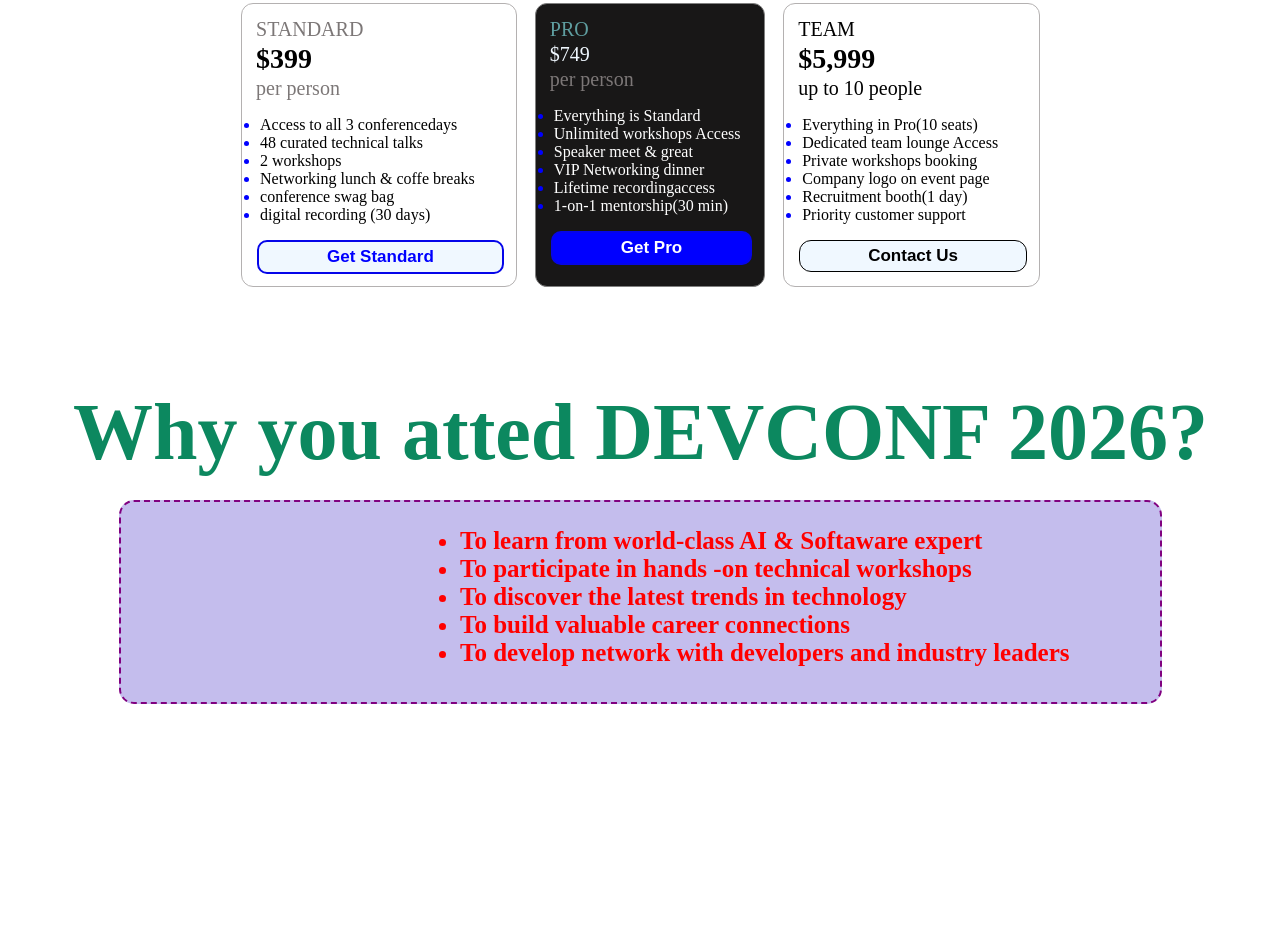
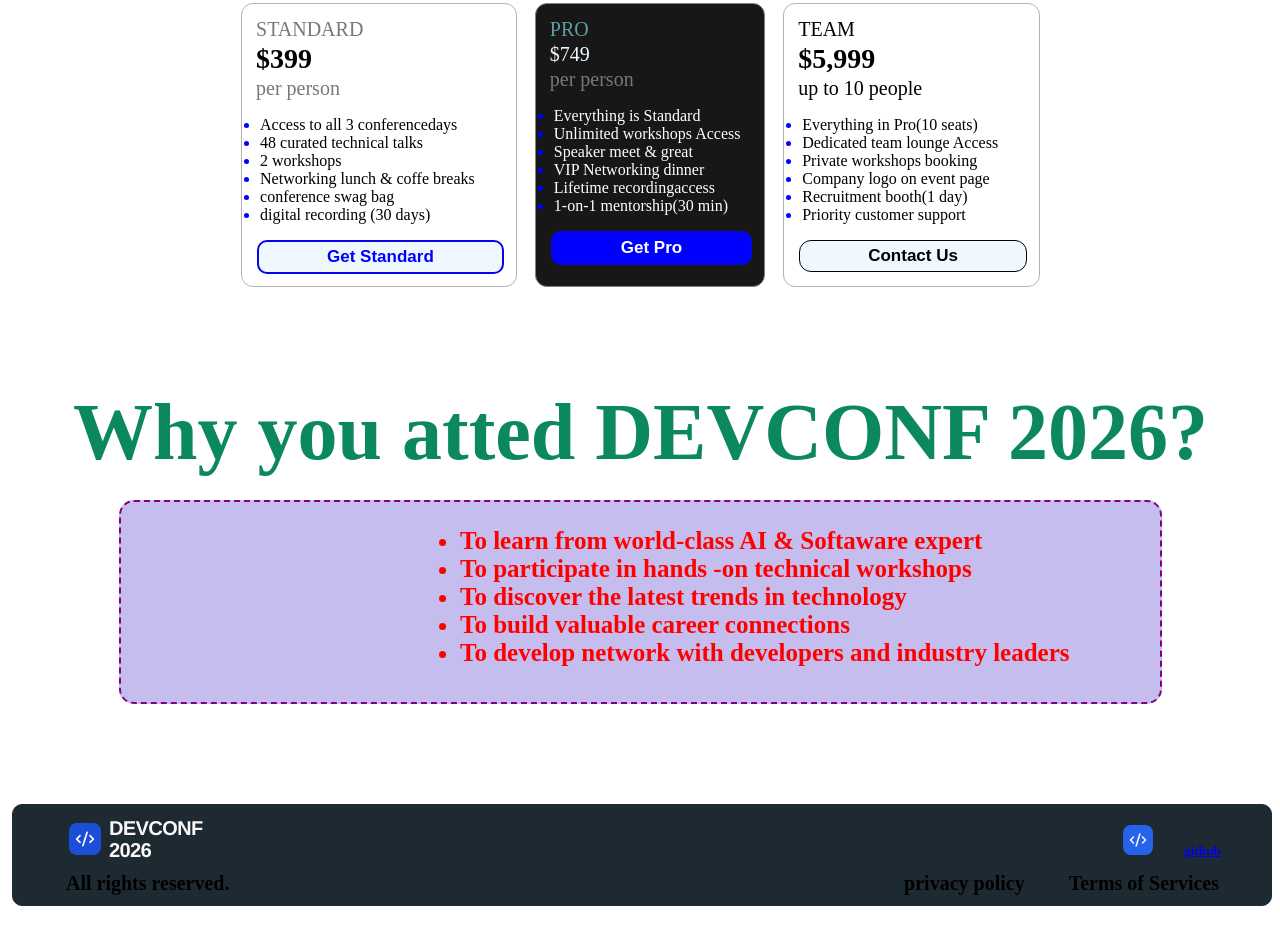
Before and after one commit to johirmia744-sys/project, a plain HTML site: page index.html in a window 1280 px wide. Shown: the part 2169-3097 px from the top of the page. Before the commit the page ends 2895 px from the top, so only its background shows below. Drawn offline with Linux system fonts and the light colour scheme.

Commit message:
fotter section

```diff
--- a/design.css
+++ b/design.css
@@ -241,3 +241,39 @@ background-color:#c4bded;
     text-align: center;
     color:rgb(12, 136, 95);
 }
+.logo,.fb,.ls{
+    display: flex;
+    justify-content: space-between;
+}
+.ft{
+    margin-top: 100px;
+    background-color: #1E2A32;
+    border:1px solid #1E2A32;
+    border-radius: 10px;
+    height: 100px;
+}
+.logo,.social{
+    margin-top: 8px;
+    margin-left: 50px;
+    margin-bottom: 5px;
+}
+.social{
+
+    margin-right: 50px;
+
+
+}
+.a{
+    text-align: center;
+    margin-bottom: 9px;
+}
+.bye{
+    margin-left: 50px;
+    font-weight: bold;
+    color: black;
+}
+.ls{
+    display: flex;
+    margin-right:50px;
+    gap: 40px;
+}
--- a/index.html
+++ b/index.html
@@ -53,7 +53,7 @@
                     <img src="demis.png">
                     <h3 class="blue">CLOUD & DEVOPS</h3>
                     <h2>Demis Hassabis</h2>
-                    <h3 class="gary">Co-Founder &CEO ,Goole Deepmind</h3>
+                    <h3 class="gary">Co-Founder &CEO ,Google Deepmind</h3>
                 </div>
             </div>
             <div class="card2">
@@ -135,5 +135,26 @@
                 </ul>
             </div>
             </section>
+            <footer class="ft">
+                <div class="logo">
+                    <div>
+                    <img src="footer-logo.png">
+                    </div>
+                    <div class="social">
+                        <img src="logo-mini.png">
+                        <a href="https://github.com/johirmia744-sys/project">github</a>
+                    </div>
+
+                </div>
+                <div class="fb">
+                    <p class="bye">All rights reserved.</p>
+                    <div class="ls">
+                    <p>privacy policy</p>
+
+                   <p> Terms of Services</p>
+                   </div>
+
+                </div>
+            </footer>
         </body>
     </html>
```
Also changed, not shown: footer-logo.png (added), logo-mini.png (added).
